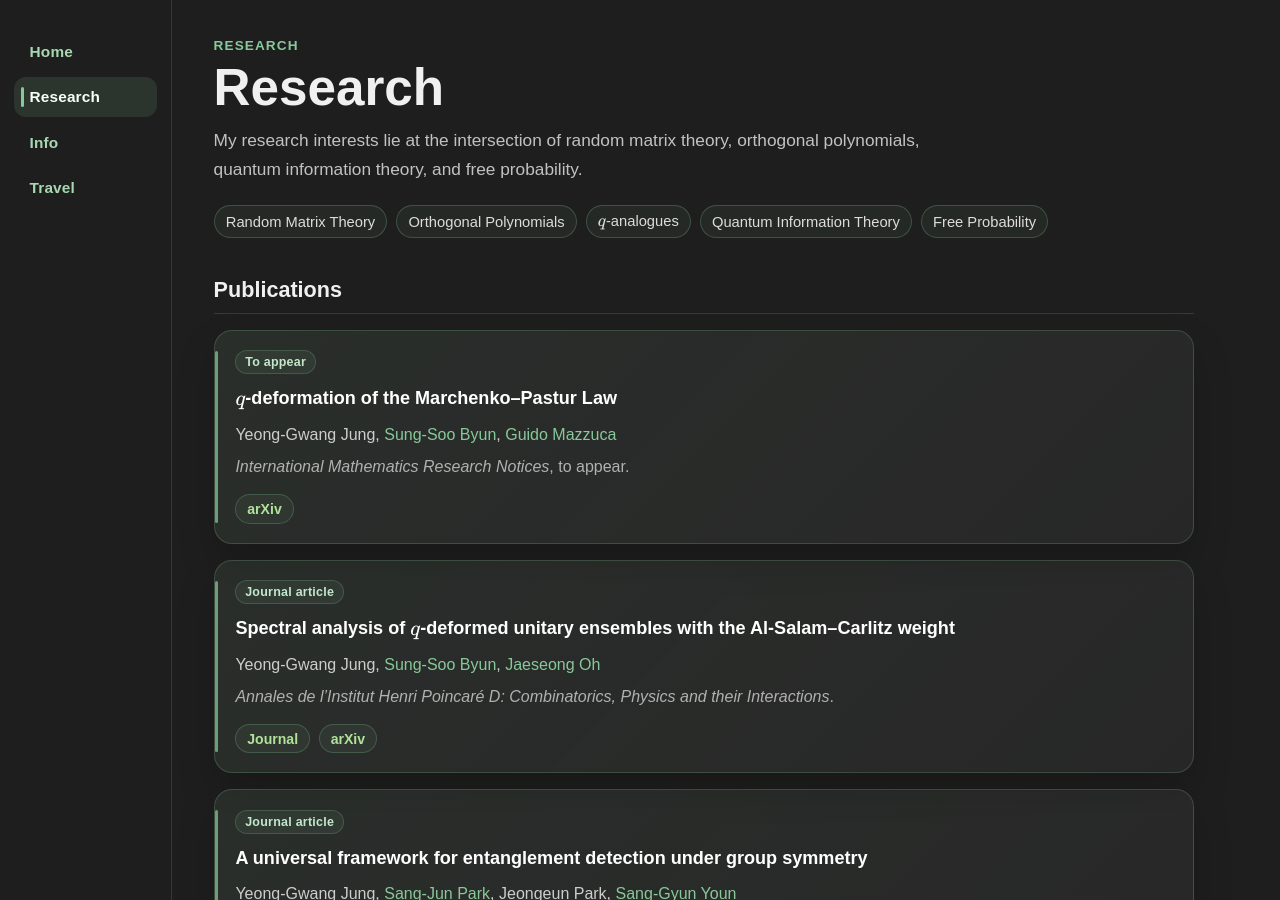
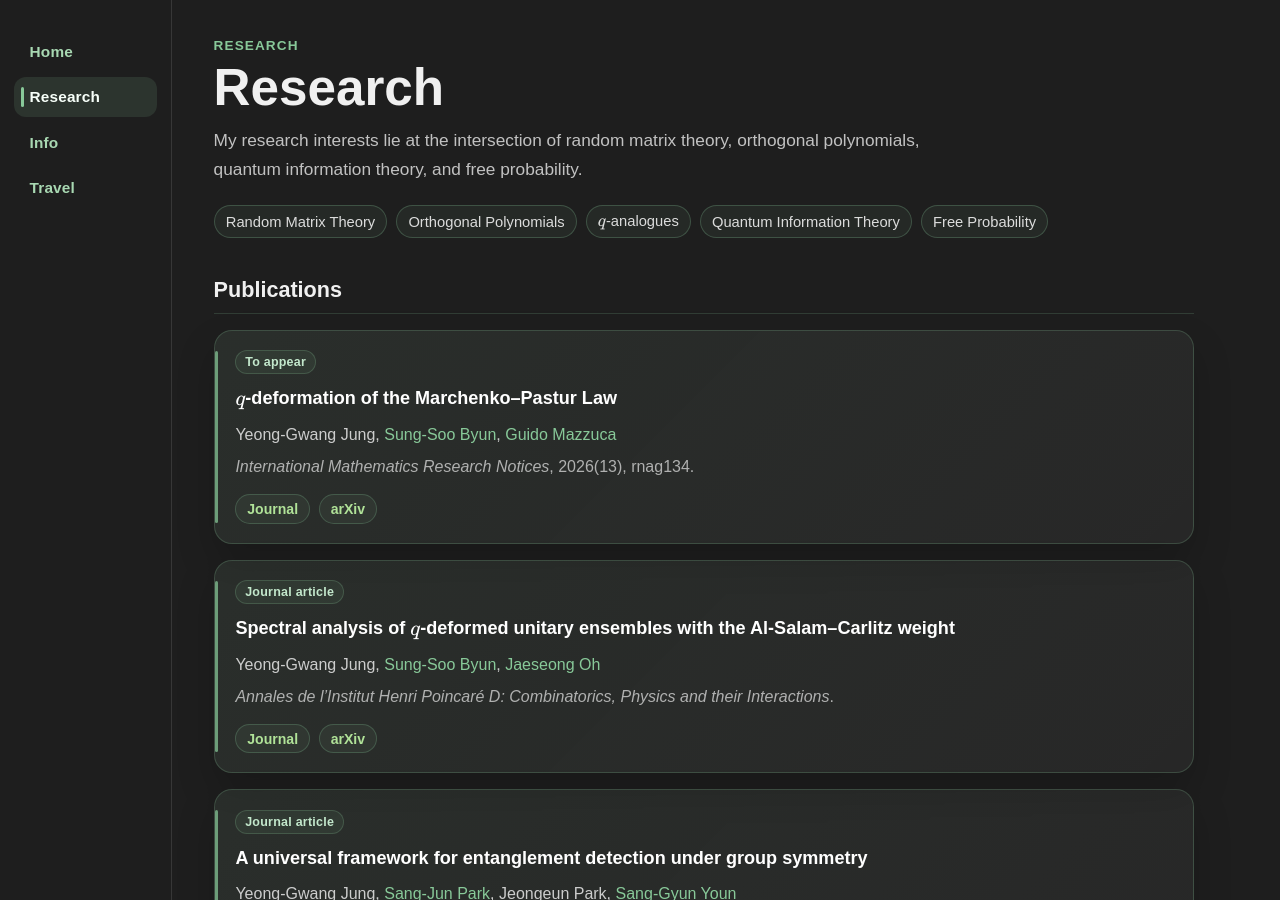
Before and after one commit to y-gJung/y-gJung.github.io, a Jekyll site: the page built from research.md, in a window 1280 px wide and 900 px high. Built offline with Jekyll 4.4.1, drawn with Linux system fonts in a browser that asks for light colours.

Commit message:
Update research.md

```diff
--- a/research.md
+++ b/research.md
@@ -37,9 +37,10 @@ title: Research
           <a href="https://gmazzuca.github.io/" target="_blank" rel="noopener noreferrer">Guido Mazzuca</a>
         </p>
         <p class="paper-venue">
-          <em>International Mathematics Research Notices</em>, to appear.
+          <em>International Mathematics Research Notices</em>, 2026(13), rnag134.
         </p>
         <div class="paper-links">
+          <a href="https://academic.oup.com/imrn/article/2026/13/rnag134/8723328" target="_blank" rel="noopener noreferrer">Journal</a>
           <a href="https://arxiv.org/abs/2601.09427" target="_blank" rel="noopener noreferrer">arXiv</a>
         </div>
       </article>
```
